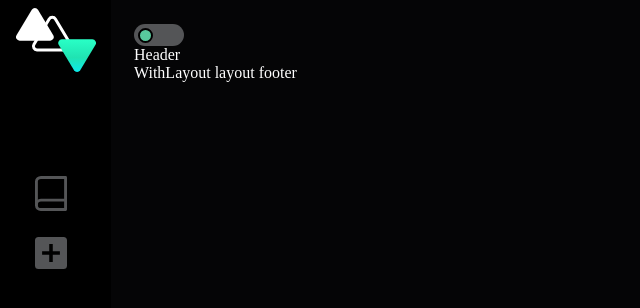
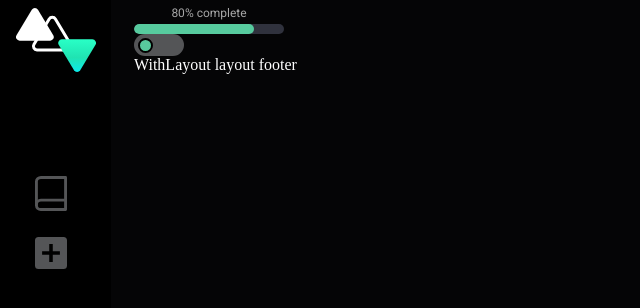
Before and after one commit to alimonova/RemoteStudy, a React app in the folder remoteStudy-app/remote_study_app/: page /courses in a window 1280 px wide. Shown: the top 308 px of the page, without its empty margins (0-640 px from the left). Built offline with nearby package versions, Linux system fonts and the light colour scheme.

Commit message:
Add topography

```diff
--- a/remoteStudy-app/remote_study_app/src/components/Header/index.tsx
+++ b/remoteStudy-app/remote_study_app/src/components/Header/index.tsx
@@ -1,5 +1,7 @@
 import React, { ReactElement, useState } from "react"
+import { ProgressBar } from "../ProgressBars"
 import { Switch } from "../Switches"
+import classes from "./style.module.scss"
 
 interface Props {}
 
@@ -8,8 +10,8 @@ export default function Header({}: Props): ReactElement {
 
   return (
     <div>
+      <ProgressBar className={classes.progress_bar} value={isActive ? 10 : 80} />
       <Switch value={isActive} onChange={(v) => setIsActive(v)} />
-      Header
     </div>
   )
 }
--- /dev/null
+++ b/remoteStudy-app/remote_study_app/src/components/Header/style.module.scss
@@ -0,0 +1,3 @@
+.progress_bar {
+  width: 150px;
+}
--- /dev/null
+++ b/remoteStudy-app/remote_study_app/src/components/ProgressBars/ProgressBar/index.tsx
@@ -0,0 +1,22 @@
+import React, { ReactElement } from "react"
+import { txt } from "../../../utils"
+import { P12, Span14 } from "../../Text"
+import classes from "./style.module.scss"
+
+interface Props {
+  className?: string
+  value?: number
+}
+
+export default function ProgressBar(props: Props): ReactElement {
+  const { className, value = 30 } = props
+
+  return (
+    <div className={txt.join([classes.progress_bar_wrapper, className])}>
+      <P12 className={classes.title}>{value}% complete</P12>
+      <div className={classes.progress_bar}>
+        <div className={classes.body} style={{ width: `${value}%` }} />
+      </div>
+    </div>
+  )
+}
--- /dev/null
+++ b/remoteStudy-app/remote_study_app/src/components/ProgressBars/ProgressBar/style.module.scss
@@ -0,0 +1,26 @@
+.progress_bar_wrapper {
+  display: flex;
+  position: relative;
+  justify-content: center;
+
+  .title {
+    position: absolute;
+    bottom: 12px;
+  }
+
+  .progress_bar {
+    background-color: #30323d;
+    height: 10px;
+    width: 100%;
+    border-radius: 10px;
+    overflow: hidden;
+
+    .body {
+      background-color: white;
+      height: 100%;
+      background-color: #57cb9e;
+      border-radius: 10px;
+      transition: width 0.2s ease-in-out;
+    }
+  }
+}
--- /dev/null
+++ b/remoteStudy-app/remote_study_app/src/components/ProgressBars/index.ts
@@ -0,0 +1,3 @@
+import ProgressBar from "./ProgressBar"
+
+export { ProgressBar }
--- /dev/null
+++ b/remoteStudy-app/remote_study_app/src/components/Text/Typography/index.tsx
@@ -0,0 +1,42 @@
+import React, { ReactChild } from 'react';
+import classes from './style.module.scss';
+import * as CSS from 'csstype';
+import { txt } from '../../../utils';
+
+type TStyle = CSS.Properties<0 | (string & {}), string & {}> | undefined
+
+interface Itypography {
+  children?: ReactChild | ReactChild[]
+  className?: string
+  style?: TStyle
+  light?: boolean
+}
+
+function getParams(style: TStyle, activeClass: string, newClass: string | undefined, light?: boolean): object {
+  if (light) return {style, className: txt.join([activeClass, newClass, classes.light])}
+  return {style, className: txt.join([activeClass, newClass])}
+}
+
+export const H1 = ({ children, className, style, light }:Itypography) => <h1 {...getParams(style, classes.H1, className, light)}>{children}</h1>
+export const H2 = ({ children, className, style, light }:Itypography) => <h2 {...getParams(style, classes.H2, className, light)}>{children}</h2>
+export const H3 = ({ children, className, style, light }:Itypography) => <h3 {...getParams(style, classes.H3, className, light)}>{children}</h3>
+export const H4 = ({ children, className, style, light }:Itypography) => <h4 {...getParams(style, classes.H4, className, light)}>{children}</h4>
+export const H5 = ({ children, className, style, light }:Itypography) => <h5 {...getParams(style, classes.H5, className, light)}>{children}</h5>
+export const H6 = ({ children, className, style, light }:Itypography) => <h6 {...getParams(style, classes.H6, className, light)}>{children}</h6>
+export const P10 = ({ children, className, style, light }:Itypography) => <p {...getParams(style, classes.P10, className, light)}>{children}</p>
+export const P12 = ({ children, className, style, light }:Itypography) => <p {...getParams(style, classes.P12, className, light)}>{children}</p>
+export const P14 = ({ children, className, style, light }:Itypography) => <p {...getParams(style, classes.P14, className, light)}>{children}</p>
+export const P16 = ({ children, className, style, light }:Itypography) => <p {...getParams(style, classes.P16, className, light)}>{children}</p>
+export const P18 = ({ children, className, style, light }:Itypography) => <p {...getParams(style, classes.P18, className, light)}>{children}</p>
+export const P24 = ({ children, className, style, light }:Itypography) => <p {...getParams(style, classes.P24, className, light)}>{children}</p>
+export const Span10 = ({ children, className, style, light }:Itypography) => <span {...getParams(style, classes.Span10, className, light)}>{children}</span>
+export const Span12 = ({ children, className, style, light }:Itypography) => <span {...getParams(style, classes.Span12, className, light)}>{children}</span>
+export const Span14 = ({ children, className, style, light }:Itypography) => <span {...getParams(style, classes.Span14, className, light)}>{children}</span>
+export const Span16 = ({ children, className, style, light }:Itypography) => <span {...getParams(style, classes.Span16, className, light)}>{children}</span>
+export const Span18 = ({ children, className, style, light }:Itypography) => <span {...getParams(style, classes.Span18, className, light)}>{children}</span>
+export const Span24 = ({ children, className, style, light }:Itypography) => <span {...getParams(style, classes.Span24, className, light)}>{children}</span>
+export const Span30 = ({ children, className, style, light }:Itypography) => <span {...getParams(style, classes.Span30, className, light)}>{children}</span>
+export const Span12bold = ({ children, className, style }:Itypography) => <span {...getParams(style, classes.Span12bold, className)}>{children}</span>
+export const Span14bold = ({ children, className, style }:Itypography) => <span {...getParams(style, classes.Span14bold, className)}>{children}</span>
+export const Span16bold = ({ children, className, style }:Itypography) => <span {...getParams(style, classes.Span16bold, className)}>{children}</span>
+export const Span18bold = ({ children, className, style }:Itypography) => <span {...getParams(style, classes.Span18bold, className)}>{children}</span>
--- /dev/null
+++ b/remoteStudy-app/remote_study_app/src/components/Text/Typography/style.module.scss
@@ -0,0 +1,168 @@
+.H1,
+.H2,
+.H3,
+.H4,
+.H5,
+.H6,
+.P10,
+.P12,
+.P14,
+.P16,
+.P18,
+.P24 {
+  margin: 0;
+  white-space: pre-line;
+  font-family: "Roboto", sans-serif;
+}
+
+.H1,
+.H2,
+.H3,
+.H4,
+.H5,
+.H6,
+.Span10,
+.Span12,
+.Span14,
+.Span16,
+.Span18,
+.Span24,
+.Span12bold,
+.Span14bold,
+.Span16bold,
+.Span18bold {
+  color: white;
+  white-space: pre-line;
+  font-family: "Roboto", sans-serif;
+}
+
+.P10,
+.P12,
+.P14,
+.P16,
+.P18,
+.P24 {
+  color: rgb(167, 167, 167);
+  word-wrap: break-word;
+}
+
+.H1 {
+  font-style: normal;
+  font-weight: 500;
+  font-size: 36px;
+  line-height: 54px;
+}
+.H2 {
+  font-style: normal;
+  font-weight: 500;
+  font-size: 24px;
+  line-height: 36px;
+}
+.H3 {
+  font-style: normal;
+  font-weight: 400;
+  font-size: 20px;
+  line-height: 30px;
+}
+.H4 {
+  font-style: normal;
+  font-weight: 400;
+  font-size: 18px;
+  line-height: 27px;
+}
+.H5 {
+  font-style: normal;
+  font-weight: 400;
+  font-size: 16px;
+  line-height: 24px;
+}
+.H6 {
+  font-style: normal;
+  font-weight: 400;
+  font-size: 14px;
+  line-height: 21px;
+}
+
+.P10,
+.Span10 {
+  font-style: normal;
+  font-weight: normal;
+  font-size: 10px;
+  line-height: 15px;
+}
+
+.P12,
+.Span12 {
+  font-style: normal;
+  font-weight: normal;
+  font-size: 12px;
+  line-height: 18px;
+}
+
+.P14,
+.Span14 {
+  font-style: normal;
+  font-weight: normal;
+  font-size: 14px;
+  line-height: 21px;
+}
+
+.P16,
+.Span16 {
+  font-style: normal;
+  font-weight: normal;
+  font-size: 16px;
+  line-height: 24px;
+}
+
+.P18,
+.Span18 {
+  font-style: normal;
+  font-weight: normal;
+  font-size: 18px;
+  line-height: 27px;
+}
+
+.P24,
+.Span24 {
+  font-style: normal;
+  font-weight: normal;
+  font-size: 24px;
+  line-height: 27px;
+}
+
+.Span30 {
+  font-style: normal;
+  font-weight: normal;
+  font-size: 30px;
+}
+
+.Span12bold {
+  font-style: normal;
+  font-weight: 500;
+  font-size: 12px;
+  line-height: 18px;
+}
+.Span14bold {
+  font-style: normal;
+  font-weight: 500;
+  font-size: 14px;
+  line-height: 21px;
+}
+.Span16bold {
+  font-style: normal;
+  font-weight: 500;
+  font-size: 16px;
+  line-height: 24px;
+}
+.Span18bold {
+  font-style: normal;
+  font-weight: 500;
+  font-size: 18px;
+  line-height: 27px;
+  letter-spacing: 1px;
+}
+
+.light {
+  font-weight: 300;
+}
--- /dev/null
+++ b/remoteStudy-app/remote_study_app/src/components/Text/index.ts
@@ -0,0 +1,51 @@
+import {
+  H1,
+  H2,
+  H3,
+  H4,
+  H5,
+  H6,
+  P10,
+  P12,
+  P14,
+  P16,
+  P18,
+  P24,
+  Span10,
+  Span12,
+  Span14,
+  Span16,
+  Span18,
+  Span24,
+  Span30,
+  Span12bold,
+  Span14bold,
+  Span16bold,
+  Span18bold,
+} from "./Typography"
+
+export {
+  H1,
+  H2,
+  H3,
+  H4,
+  H5,
+  H6,
+  P10,
+  P12,
+  P14,
+  P16,
+  P18,
+  P24,
+  Span10,
+  Span12,
+  Span14,
+  Span16,
+  Span18,
+  Span24,
+  Span30,
+  Span12bold,
+  Span14bold,
+  Span16bold,
+  Span18bold,
+}
```
Also changed, not shown: remoteStudy-app/remote_study_app/src/components/Header/style.scss (deleted).
